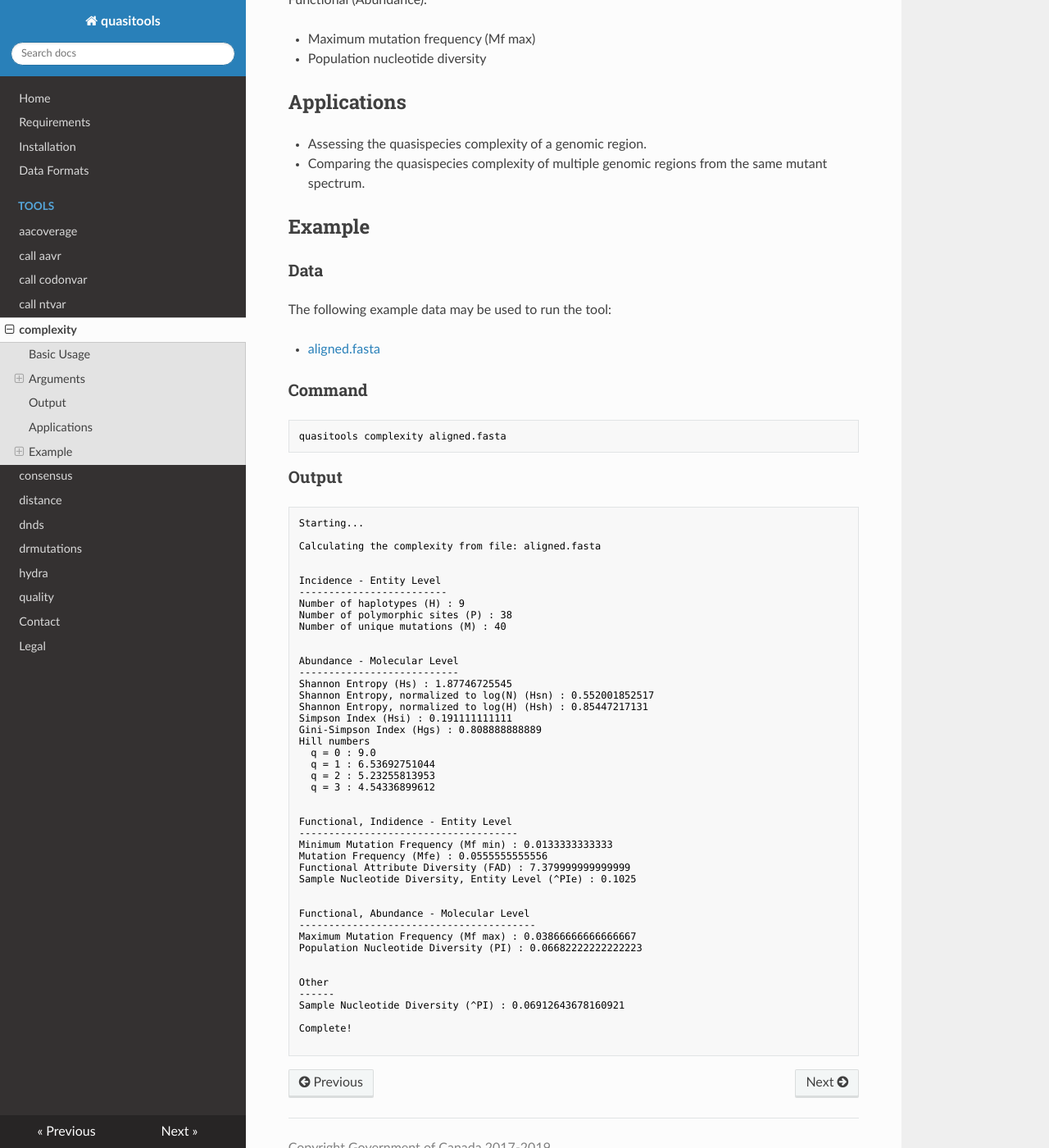
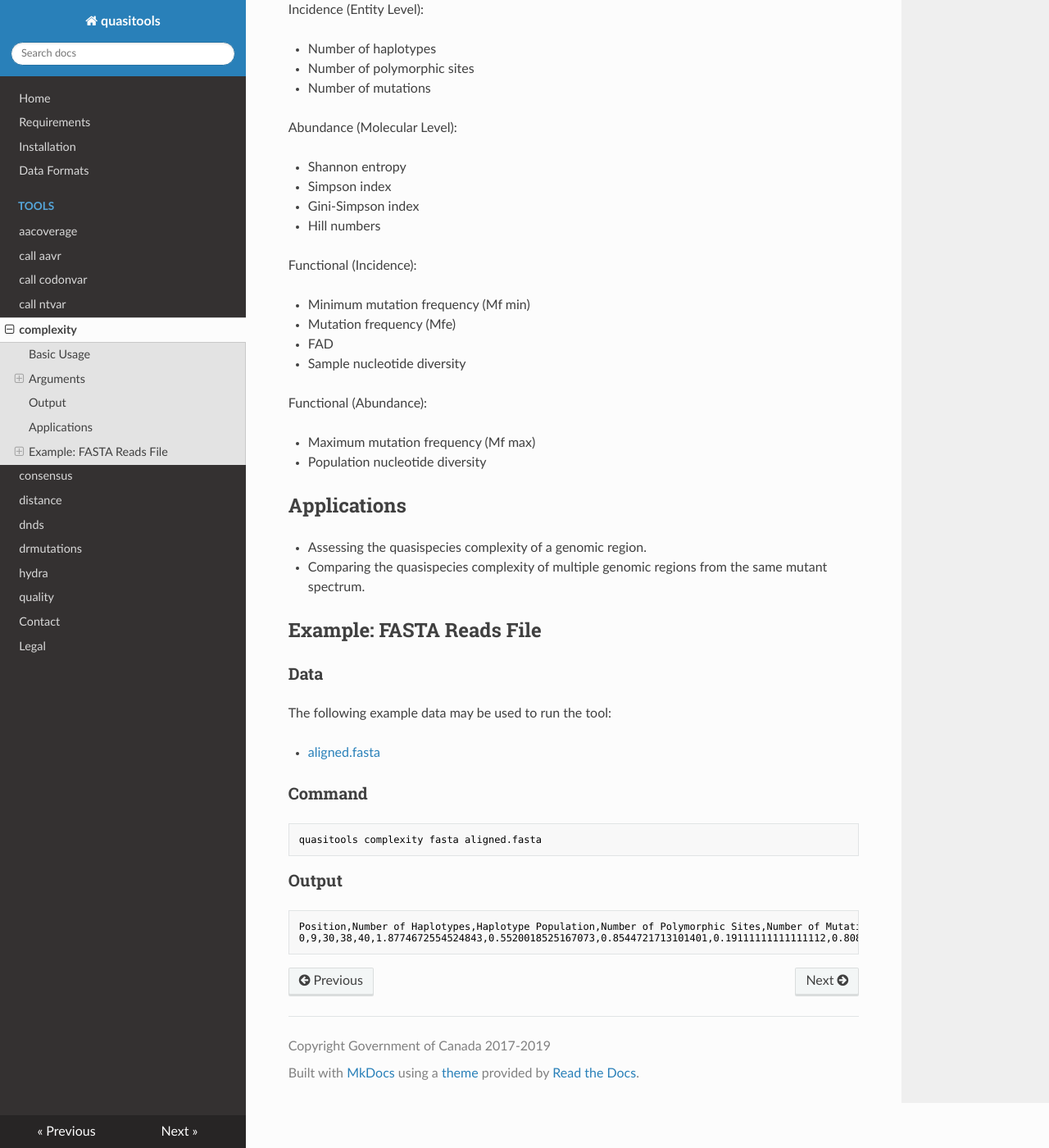
Before and after one commit to phac-nml/quasitools, an MkDocs documentation site: the page built from docs/complexity.md, in a window 1280 px wide and 1400 px high, scrolled down 1142 px. Shown: the whole window at 82% size. Built offline with MkDocs 1.6.1, drawn with Linux system fonts in a browser that asks for light colours; nearby versions of some CDN libraries; some of the changed text lies outside the part shown.

Commit message:
Updating complexity documentation for 0.7.0.

````diff
--- a/docs/complexity.md
+++ b/docs/complexity.md
@@ -4,15 +4,35 @@
 
 ## Basic Usage
 
+FASTA Input:
+
 ```bash
-quasitools complexity [options] <FASTA input>
+quasitools complexity fasta [OPTIONS] <FASTA READS FILE>
+```
+
+BAM Input:
+
+```bash
+quasitools complexity bam [OPTIONS] <FASTA REFERENCE FILE> <BAM FILE>
 ```
 
 ## Arguments
 
-### FASTA
+### FASTA Reads File
+
+This input file is only necessary when running the tool in FASTA mode.
 
 An aligned FASTA file containing multiple aligned sequences, representing haplotypes of a genomic region from the mutant spectrum of interest. This would FASTA file would likely be created a multiple sequence alignment from aligning amplicon sequencing data.
+
+### FASTA Reference File
+
+This input file is only necessary when running the tool in BAM mode.
+
+### BAM File
+
+This input file is only necessary when running the tool in BAM mode.
+
+A BAM file describing the alignments of reads to the same reference provided as input. These reads should be derived from a quasispecies mutant spectrum. This BAM file would likely be created using a read aligner which aligns FASTQ reads to a FASTA reference.
 
 ## Output
 
@@ -48,7 +68,7 @@
 * Assessing the quasispecies complexity of a genomic region.
 * Comparing the quasispecies complexity of multiple genomic regions from the same mutant spectrum.
 
-## Example
+## Example: FASTA Reads File
 
 ### Data
 
@@ -59,56 +79,12 @@
 ### Command
 
 ```bash
-quasitools complexity aligned.fasta
+quasitools complexity fasta aligned.fasta
 ```
 
 ### Output
 
 ```text
-Starting...
-
-Calculating the complexity from file: aligned.fasta
-
-
-Incidence - Entity Level
--------------------------
-Number of haplotypes (H) : 9
-Number of polymorphic sites (P) : 38
-Number of unique mutations (M) : 40
-
-
-Abundance - Molecular Level
----------------------------
-Shannon Entropy (Hs) : 1.87746725545
-Shannon Entropy, normalized to log(N) (Hsn) : 0.552001852517
-Shannon Entropy, normalized to log(H) (Hsh) : 0.85447217131
-Simpson Index (Hsi) : 0.191111111111
-Gini-Simpson Index (Hgs) : 0.808888888889
-Hill numbers
-  q = 0 : 9.0
-  q = 1 : 6.53692751044
-  q = 2 : 5.23255813953
-  q = 3 : 4.54336899612
-
-
-Functional, Indidence - Entity Level
--------------------------------------
-Minimum Mutation Frequency (Mf min) : 0.0133333333333
-Mutation Frequency (Mfe) : 0.0555555555556
-Functional Attribute Diversity (FAD) : 7.379999999999999
-Sample Nucleotide Diversity, Entity Level (^PIe) : 0.1025
-
-
-Functional, Abundance - Molecular Level
-----------------------------------------
-Maximum Mutation Frequency (Mf max) : 0.03866666666666667
-Population Nucleotide Diversity (PI) : 0.06682222222222223
-
-
-Other
-------
-Sample Nucleotide Diversity (^PI) : 0.06912643678160921
-
-Complete!
-
+Position,Number of Haplotypes,Haplotype Population,Number of Polymorphic Sites,Number of Mutations,Shannon Entropy,Shannon Entropy Normalized to N,Shannon Entropy Normalized to H,Simpson Index,Gini-Simpson Index,Hill Number #0,HIll Number #1,Hill Number #2,Hill Number #3,Minimum Mutation Frequency,Mutation Frequency,Functional Attribute Diversity,Sample Nucleotide Diversity (Entity),Maximum Mutation Frequency,Population Nucleotide Diversity,Sample Nucleotide Diversity
+0,9,30,38,40,1.8774672554524843,0.5520018525167073,0.8544721713101401,0.19111111111111112,0.8088888888888889,9.0,6.536927510444632,5.232558139534883,4.543368996115371,0.013333333333333334,0.05555555555555555,7.379999999999999,0.10249999999999998,0.03866666666666667,0.06682222222222223,0.06912643678160921
 ```
````
